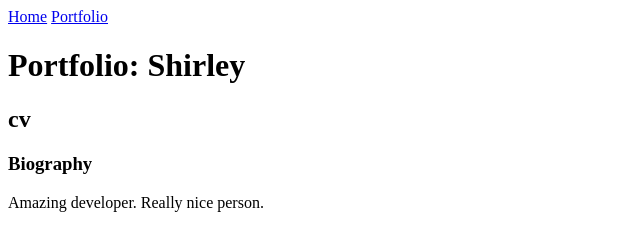
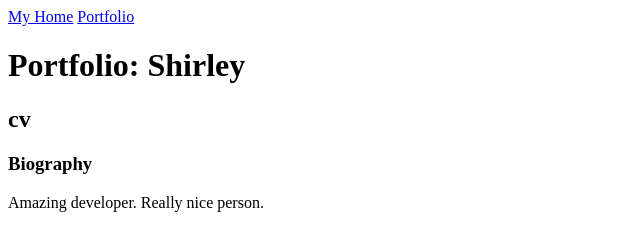
Before and after one commit to shirleyfuakye/portfolio, a plain HTML site: page index.html in a window 1280 px wide. Shown: the top 227 px of the page, 0-640 px from the left. Drawn offline with Linux system fonts and the light colour scheme.

Commit message:
update stuff

```diff
--- a/index.html
+++ b/index.html
@@ -6,7 +6,7 @@
 	</head>
 	<body>
 		<div>
-		<a href="index.html">Home</a>
+		<a href="index.html">My Home</a>
 	<a href="Portfolio.html">Portfolio</a>
 	</div>
 	<h1>Portfolio: Shirley</h1>
```
Also changed, not shown: portfolio.html (+1 -1 lines).
